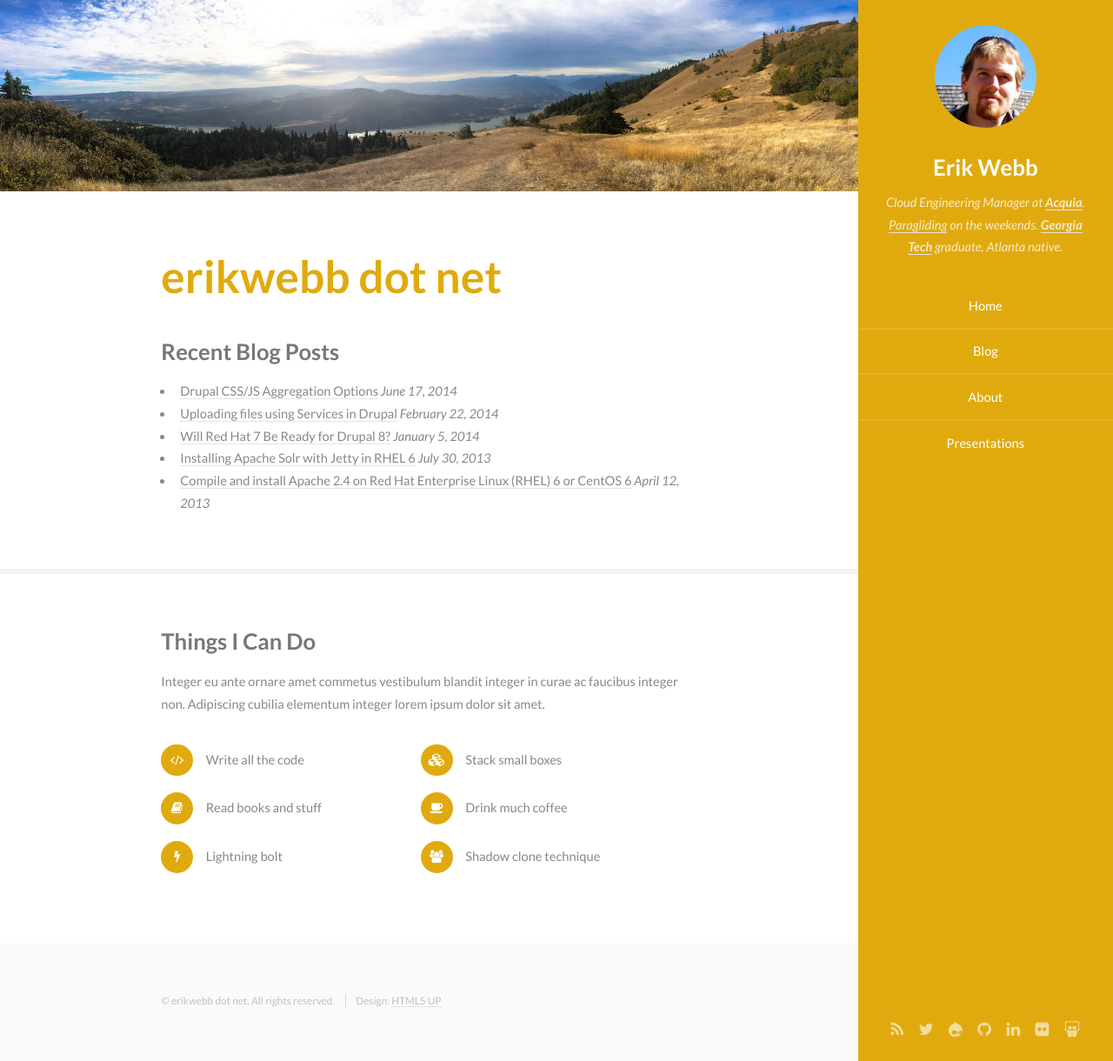
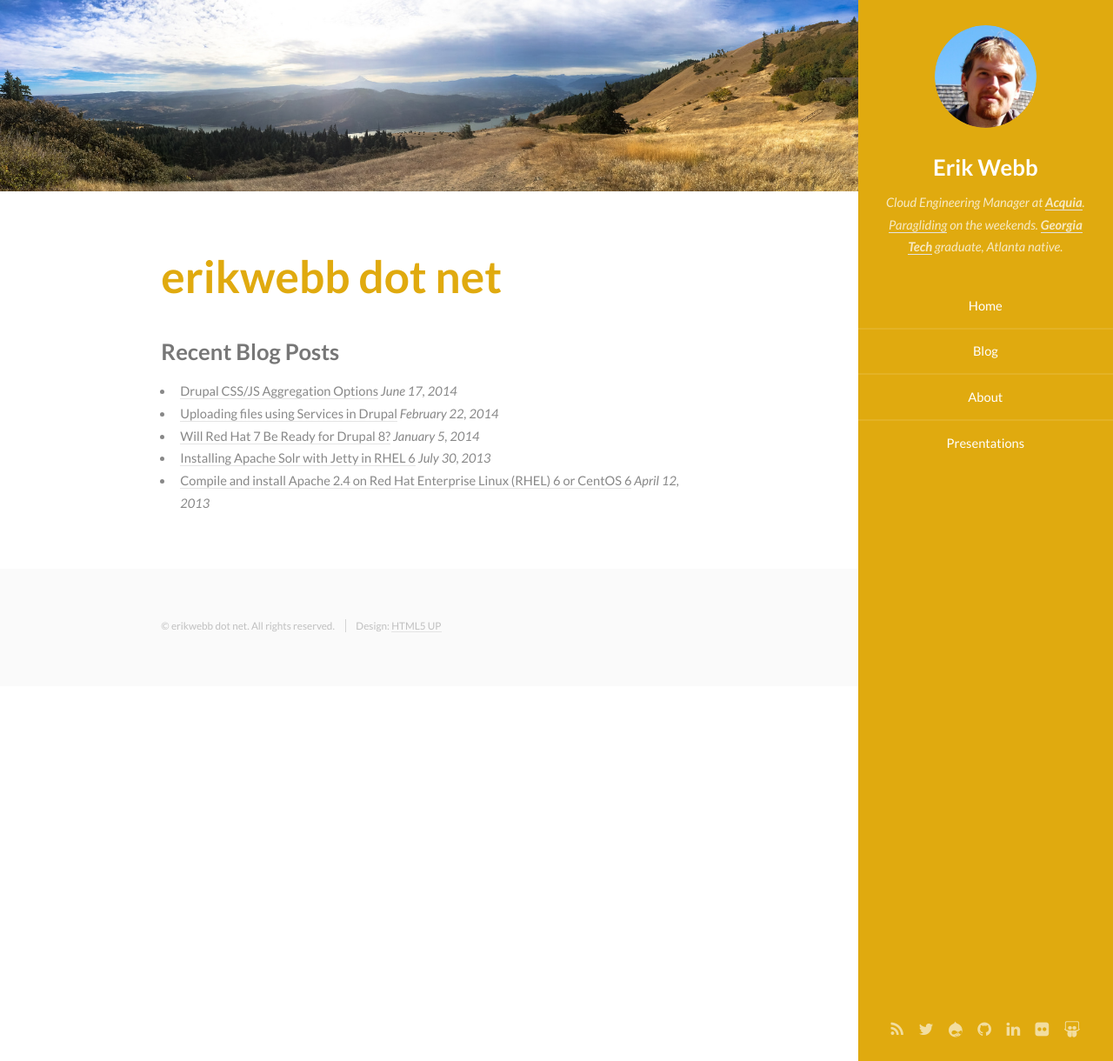
Before and after one commit to erikwebb/erikwebb.github.io, a Jekyll site: the page built from index.html, in a window 1280 px wide and 1220 px high. Shown: the whole window at 87% size. Built offline with Jekyll 4.4.1, drawn with Linux system fonts in a browser that asks for light colours.

Commit message:
Remove "Things I Can Do" block from homepage

```diff
--- a/_includes/recent.html
+++ b/_includes/skills.html
@@ -2,7 +2,7 @@
 								<p>Integer eu ante ornare amet commetus vestibulum blandit integer in curae ac faucibus integer non. Adipiscing cubilia elementum integer lorem ipsum dolor sit amet.</p>
 								<ul class="feature-icons">
 									<li class="fa-code">Write all the code</li>
-									<li class="fa-cubes">Stack small boxes</li>
+									<li class="fa-cloud">Stack small boxes</li>
 									<li class="fa-book">Read books and stuff</li>
 									<li class="fa-coffee">Drink much coffee</li>
 									<li class="fa-bolt">Lightning bolt</li>
--- a/_layouts/default.html
+++ b/_layouts/default.html
@@ -55,7 +55,7 @@
               {% if page.url == '/index.html' %}
                 <ul>
                   <li><a href="#one" class="active">Recent Blog Posts</a></li>
-                  <li><a href="#two">Things I Can Do</a></li>
+                  <!-- <li><a href="#two">Things I Can Do</a></li> -->
                 </ul>
               {% endif %}
 							<li><a href="/blog.html"{% if page.url == '/blog.html' %} class="active"{% endif %}>Blog</a></li>
--- a/index.html
+++ b/index.html
@@ -11,11 +11,11 @@
           </section>
 
 					<!-- Two -->
-          <section id="two">
+          <!-- <section id="two">
 						<div class="container">
-              {% include recent.html %}
+              {% include skills.html %}
             </div>
-          </section>
+          </section> -->
 
 					<!-- Three -->
             <!-- <section id="three">
```
